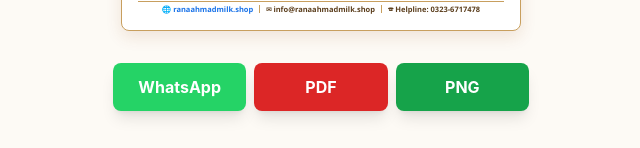
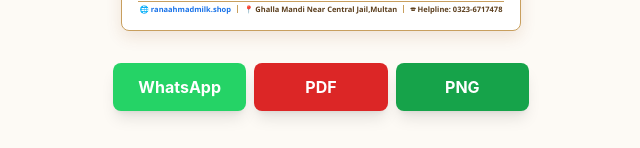
Before and after one commit to itsahmar-818/Milk-BILL, a plain HTML site: page index.html in a window 1280 px wide. Shown: the part 1204-1352 px from the top of the page, 319-959 px from the left. Drawn offline with nearby package versions, Linux system fonts and the light colour scheme.

Commit message:
Update index.html
Signed-off-by: ranaahmadmilkshop <ahmarlatif719@gmail.com>

```diff
--- a/index.html
+++ b/index.html
@@ -860,7 +860,7 @@
         <div class="bill-contact-footer">
             <a href="https://ranaahmadmilk.shop" target="_blank" class="cf-web">🌐 ranaahmadmilk.shop</a>
             <div class="cf-divider"></div>
-            <span class="cf-item">✉ <span contenteditable="true">info@ranaahmadmilk.shop</span></span>
+            <span class="cf-item">   📍  <span contenteditable="true">Ghalla Mandi Near Central Jail,Multan</span></span>
             <div class="cf-divider"></div>
             <span class="cf-item">☎ Helpline: <span contenteditable="true">0323-6717478</span></span>
         </div>
```
